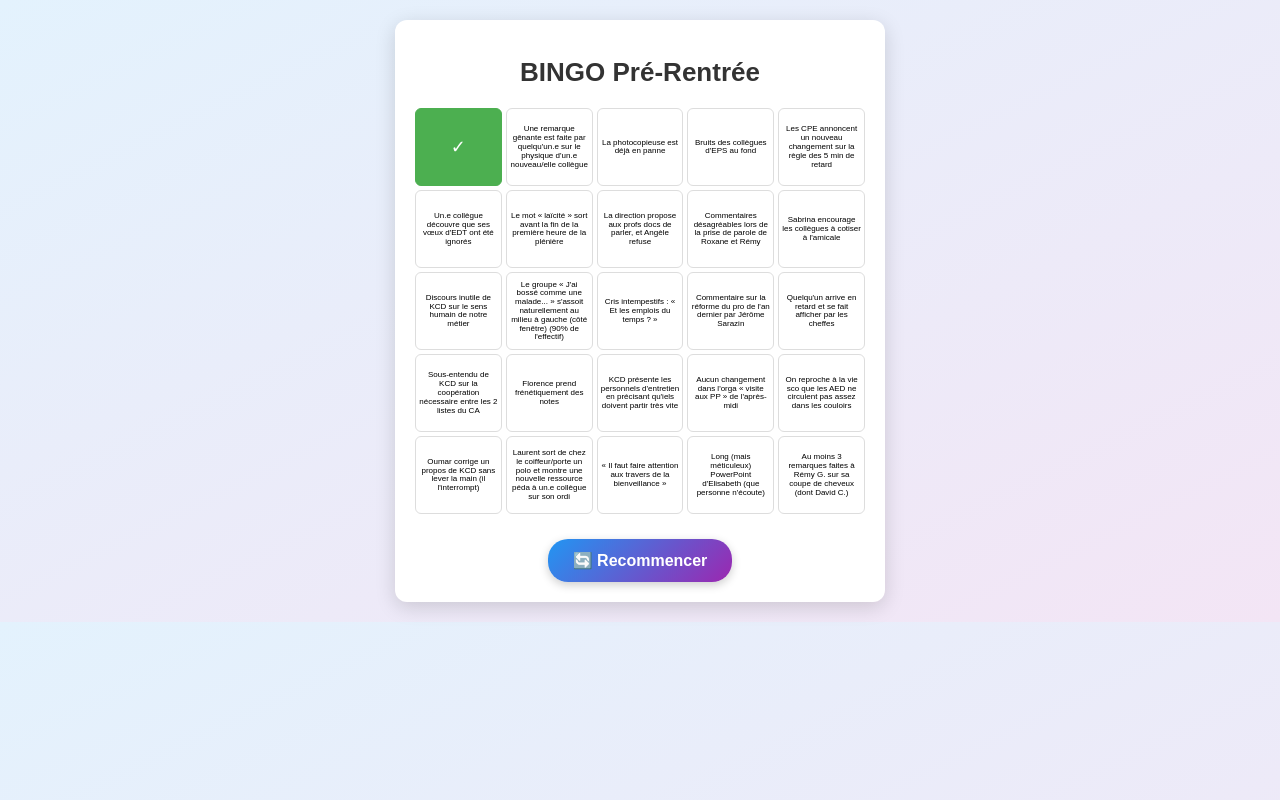
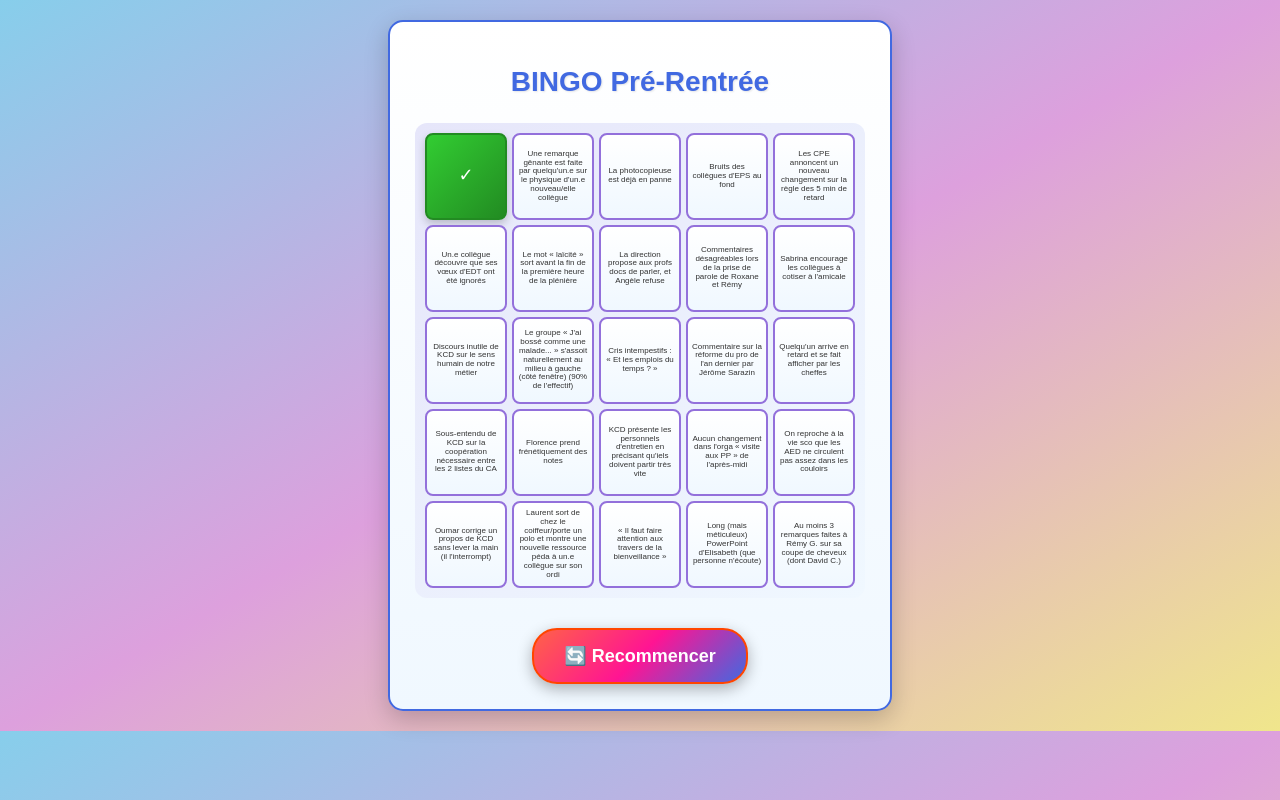
Before and after one commit to QuizEVARS/bingo, a plain HTML site: page index.html in a window 1280 px wide. Both pictures are taken after a click on the element "KCD fait la tronche lors des prises de parole syndicales". Drawn offline with Linux system fonts and the light colour scheme.

Commit message:
Update index.html

```diff
--- a/index.html
+++ b/index.html
@@ -9,106 +9,125 @@
             font-family: Arial, sans-serif;
             margin: 0;
             padding: 20px;
-            background: #f5f5f5;
-            background: linear-gradient(to bottom right, #e3f2fd, #f3e5f5);
+            background: #87ceeb;
+            background: linear-gradient(to bottom right, #87ceeb, #dda0dd, #f0e68c);
         }
 
         .main-container {
             max-width: 450px;
             margin: 0 auto;
-            background: white;
-            border-radius: 12px;
-            box-shadow: 0 5px 20px rgba(0,0,0,0.15);
-            padding: 20px;
+            background: #ffffff;
+            background: linear-gradient(to bottom, #ffffff, #f0f8ff);
+            border-radius: 15px;
+            box-shadow: 0 8px 25px rgba(0,0,0,0.2);
+            padding: 25px;
+            border: 2px solid #4169e1;
         }
 
         .titre {
             text-align: center;
-            color: #333;
-            font-size: 26px;
-            margin-bottom: 20px;
+            color: #4169e1;
+            font-size: 28px;
+            margin-bottom: 25px;
             font-weight: bold;
+            text-shadow: 1px 1px 2px rgba(0,0,0,0.1);
         }
 
         .message-victoire {
             text-align: center;
-            padding: 15px;
-            background: #ffeb3b;
-            background: linear-gradient(45deg, #ffeb3b, #ff9800);
-            border-radius: 8px;
-            margin-bottom: 20px;
+            padding: 18px;
+            background: #ffd700;
+            background: linear-gradient(45deg, #ffd700, #ff6347, #ff1493);
+            border-radius: 12px;
+            margin-bottom: 25px;
             display: none;
+            border: 3px solid #ff4500;
         }
 
         .message-victoire h2 {
-            margin: 0 0 8px 0;
-            font-size: 22px;
-            color: #333;
+            margin: 0 0 10px 0;
+            font-size: 24px;
+            color: #fff;
+            text-shadow: 2px 2px 4px rgba(0,0,0,0.3);
         }
 
         .message-victoire p {
             margin: 0;
-            font-size: 16px;
-            color: #666;
+            font-size: 18px;
+            color: #fff;
+            font-weight: bold;
+            text-shadow: 1px 1px 2px rgba(0,0,0,0.3);
         }
 
         .bingo-grid {
             display: grid;
             grid-template-columns: 1fr 1fr 1fr 1fr 1fr;
-            gap: 4px;
-            margin-bottom: 25px;
+            gap: 5px;
+            margin-bottom: 30px;
+            padding: 10px;
+            background: linear-gradient(135deg, #e6e6fa, #f0f8ff);
+            border-radius: 12px;
         }
 
         .bingo-case {
-            height: 70px;
-            border: 1px solid #ddd;
-            background: white;
-            border-radius: 6px;
+            height: 75px;
+            border: 2px solid #9370db;
+            background: #f8f8ff;
+            background: linear-gradient(to bottom, #ffffff, #f0f8ff);
+            border-radius: 8px;
             cursor: pointer;
             display: flex;
             align-items: center;
             justify-content: center;
-            padding: 3px;
+            padding: 4px;
             font-size: 8px;
             line-height: 1.1;
             text-align: center;
-            transition: background-color 0.2s;
+            transition: all 0.3s;
             word-wrap: break-word;
             overflow: hidden;
+            color: #333;
         }
 
         .bingo-case:hover {
-            background: #f8f8f8;
+            background: #e6e6fa;
+            transform: scale(1.02);
+            border-color: #4169e1;
         }
 
         .bingo-case.checked {
-            background: #4caf50;
+            background: #32cd32;
+            background: linear-gradient(135deg, #32cd32, #228b22);
             color: white;
-            border-color: #4caf50;
+            border-color: #228b22;
+            box-shadow: 0 4px 8px rgba(0,0,0,0.2);
         }
 
         .bingo-case.checked:hover {
-            background: #4caf50;
+            background: linear-gradient(135deg, #32cd32, #228b22);
+            transform: scale(1);
         }
 
         .reset-btn {
             display: block;
             margin: 0 auto;
-            padding: 12px 25px;
-            background: #2196f3;
-            background: linear-gradient(135deg, #2196f3, #9c27b0);
+            padding: 15px 30px;
+            background: #ff6347;
+            background: linear-gradient(135deg, #ff6347, #ff1493, #4169e1);
             color: white;
             border: none;
-            border-radius: 20px;
-            font-size: 16px;
+            border-radius: 25px;
+            font-size: 18px;
             cursor: pointer;
             font-weight: bold;
-            box-shadow: 0 3px 10px rgba(0,0,0,0.2);
+            box-shadow: 0 5px 15px rgba(0,0,0,0.3);
+            border: 2px solid #ff4500;
         }
 
         .reset-btn:hover {
-            transform: translateY(-1px);
-            box-shadow: 0 5px 15px rgba(0,0,0,0.3);
+            transform: translateY(-2px);
+            box-shadow: 0 8px 20px rgba(0,0,0,0.4);
+            background: linear-gradient(135deg, #ff4500, #ff1493, #4169e1);
         }
 
         @keyframes blink {
```
